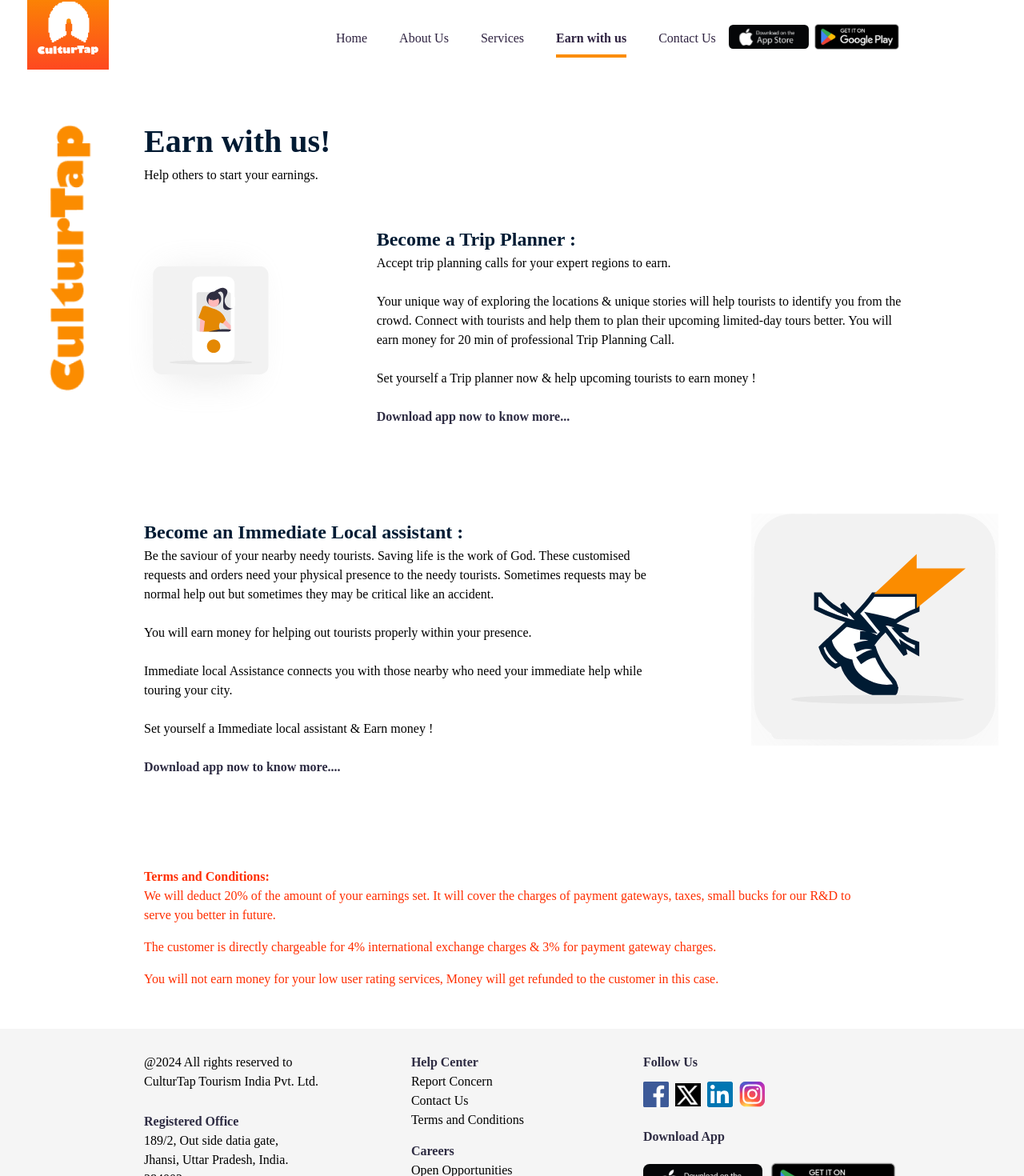
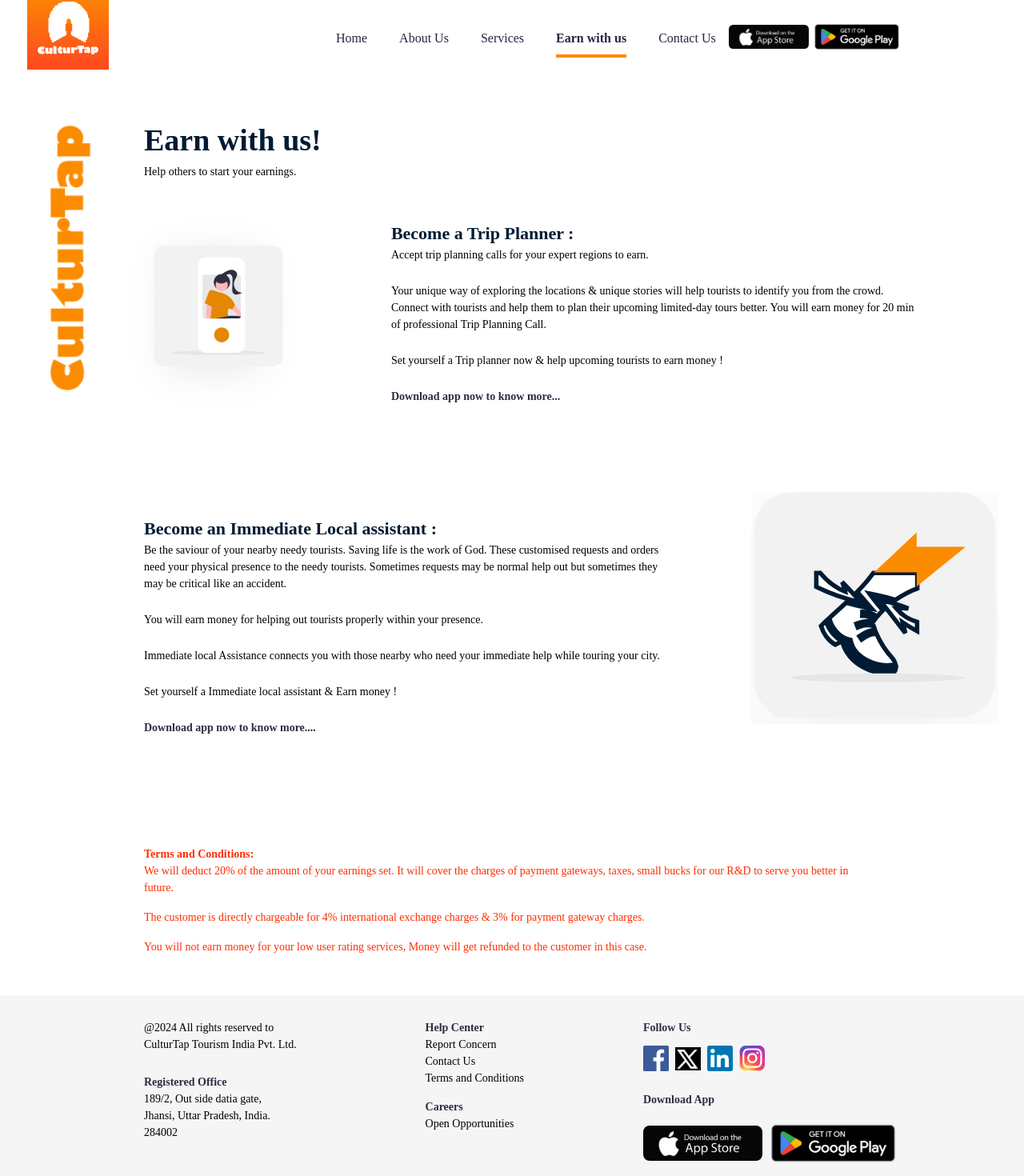
Before and after one commit to kumar-vivek-18/culturTap, a React (Create React App) app in the folder frontend/: page /earn in a window 1280 px wide. Shown: the part 29-1499 px from the top of the page at 80% size. Built offline with nearby package versions, Linux system fonts and the light colour scheme.

Commit message:
modified

```diff
--- a/frontend/src/components/contacts/ContactElement.js
+++ b/frontend/src/components/contacts/ContactElement.js
@@ -49,12 +49,12 @@
     return (
         <div className='max-lg:pl-[0px] lg:ml-[180px] md:mt-[66px] max-sm:pt-[100px] overflow-hidden'>
             <div className='max-lg:pl-[30px] '>
-                <h2 className='text-[40px] heading-color font-extrabold  max-sm:text-[28px]'>{details.type}</h2>
-                <p className='text-[16px] text-[#001b33]'>{details.title}</p>
+                <h2 className='text-[38px] heading-color font-extrabold  max-sm:text-[28px]'>{details.type}</h2>
+                <p className='text-[14px] text-[#001b33]'>{details.title}</p>
             </div>
 
             <div className='md:mt-[69px] flex max-lg:flex-col-reverse max-lg:justify-center  md:gap-[150px]'>
-                <form action="" className='flex flex-col items-center gap-6 z-50'>
+                <form action="" className='flex flex-col items-center gap-6 -z-50'>
                     <div >
                         <p className='text-[14px] text-[#2e2c43] pl-4 pb-2'>Name</p>
                         <input type="text"
--- a/frontend/src/components/earnings/Earn.js
+++ b/frontend/src/components/earnings/Earn.js
@@ -7,32 +7,32 @@
     return (
         <div className='max-sm:px-[30px] max-lg:px-[50px] lg:ml-[180px] md:mt-[60px] max-sm:pt-[100px]'>
             <div>
-                <h2 className='text-[40px] heading-color font-extrabold  max-sm:text-[28px]'>Earn with us!</h2>
-                <p>Help others to start your earnings.  </p>
+                <h2 className='text-[38px] heading-color font-extrabold  max-sm:text-[28px]'>Earn with us!</h2>
+                <p className='text-[14px]'>Help others to start your earnings.  </p>
             </div>
             <div className='flex max-md:flex-col gap-4 md:gap-[135px] md:mt-[50px] items-center'>
                 <div className='md:scale-125'>
                     <img src={earning1} alt="logo" loading='lazy' width='324px' height='304px' />
                 </div>
                 <div className=''>
-                    <h2 className='text-[24px] font-bold heading-color  max-sm:text-[20px]'>Become a Trip Planner :</h2>
-                    <p className='text-[16px]'>Accept trip planning calls for your expert regions to earn.</p>
-                    <p className='text-[16px] mt-6 lg:w-10/12'>Your unique way of exploring the locations & unique stories will help tourists to identify you from the crowd.  Connect with tourists and help them to plan their upcoming limited-day tours better. You will earn money  for 20 min of professional Trip Planning Call. </p>
-                    <p className='text-[16px] mt-6'>
+                    <h2 className='text-[22px] font-bold heading-color  max-sm:text-[20px]'>Become a Trip Planner :</h2>
+                    <p className='text-[14px]'>Accept trip planning calls for your expert regions to earn.</p>
+                    <p className='text-[14px] mt-6 lg:w-10/12'>Your unique way of exploring the locations & unique stories will help tourists to identify you from the crowd.  Connect with tourists and help them to plan their upcoming limited-day tours better. You will earn money  for 20 min of professional Trip Planning Call. </p>
+                    <p className='text-[14px] mt-6'>
                         Set yourself a Trip planner now & help upcoming tourists to earn money !</p>
-                    <p className='text-[16px] mt-6 font-semibold text-[#2e2c43]'>Download app now to know more... </p>
+                    <p className='text-[14px] mt-6 font-semibold text-[#2e2c43]'>Download app now to know more... </p>
                 </div>
             </div>
             <div className='flex max-md:flex-col-reverse md:mt-[100px] items-center gap-[0px] md:gap-[90px]'>
                 <div className='md:w-3/5'>
-                    <p className='heading-color text-[24px] font-bold max-sm:text-[20px]'>Become an Immediate Local assistant :</p>
-                    <p className='text-[16px] w-10/11'>Be the saviour of your nearby needy tourists. Saving life is the work of God. These customised requests  and orders need
+                    <p className='heading-color text-[22px] font-bold max-sm:text-[18px]'>Become an Immediate Local assistant :</p>
+                    <p className='text-[14px] w-10/11'>Be the saviour of your nearby needy tourists. Saving life is the work of God. These customised requests  and orders need
                         your physical presence to the needy tourists. Sometimes requests may be normal help out but sometimes  they may be critical like an accident.  </p>
-                    <p className='text-[16px] mt-6'>You will earn money for helping out tourists properly within your presence. </p>
-                    <p className='text-[16px] mt-6'>Immediate local Assistance connects you with those nearby who need your immediate help while touring  your city. </p>
-                    <p className='text-[16px] mt-6'>
+                    <p className='text-[14px] mt-6'>You will earn money for helping out tourists properly within your presence. </p>
+                    <p className='text-[14px] mt-6'>Immediate local Assistance connects you with those nearby who need your immediate help while touring  your city. </p>
+                    <p className='text-[14px] mt-6'>
                         Set yourself a Immediate local assistant & Earn money !</p>
-                    <p className='text-[16px] mt-6 font-semibold text-[#2e2c43]'>Download app now to know more....</p>
+                    <p className='text-[14px] mt-6 font-semibold text-[#2e2c43]'>Download app now to know more....</p>
                 </div>
                 <div className='md:transform md:scale-150'>
                     <img src={earning2} alt="logo" loading='lazy' width="325px" height="304px" className='scale-125' />
@@ -40,14 +40,14 @@
             </div>
 
             <div className='mt-[30px] md:mt-[100px] md:w-10/12'>
-                <h3 className='text-[16px] font-bold text-[#ff2e00]'>Terms and Conditions:</h3>
-                <p className='text-[16px] text-[#ff2e00]'>We will deduct 20% of the amount of your earnings set. It will cover the charges of payment gateways, taxes, small bucks for our R&D to serve you better in future.
+                <h3 className='text-[14px] font-bold text-[#ff2e00]'>Terms and Conditions:</h3>
+                <p className='text-[14px] text-[#ff2e00]'>We will deduct 20% of the amount of your earnings set. It will cover the charges of payment gateways, taxes, small bucks for our R&D to serve you better in future.
 
                 </p>
-                <p className='text-[16px]  text-[#ff2e00] mt-4'>The customer is directly chargeable for 4% international exchange charges & 3% for payment gateway charges.
+                <p className='text-[14px]  text-[#ff2e00] mt-4'>The customer is directly chargeable for 4% international exchange charges & 3% for payment gateway charges.
 
                 </p>
-                <p className='text-[16px] text-[#ff2e00] mt-4'>You will not earn money for your low user rating services, Money will get refunded to the customer in this case.</p>
+                <p className='text-[14px] text-[#ff2e00] mt-4'>You will not earn money for your low user rating services, Money will get refunded to the customer in this case.</p>
             </div>
         </div>
     )
--- a/frontend/src/components/footer/Footer.js
+++ b/frontend/src/components/footer/Footer.js
@@ -11,8 +11,8 @@
 
 
     return (
-        <div className='w-[100%] flex max-lg:flex-col  max-lg:items-center lg:justify-between lg:pl-[180px] lg:pr-[150px] mt-[50px] pb-[30px] pt-[30px] bg-[#f5f5f5]'>
-            <div className='w-full lg:w-1/2 flex max-sm:flex-col max-sm:pl-[30px]  max-sm:gap-4 lg:justify-between justify-evenly'>
+        <div className='w-[100%] flex max-lg:flex-col text-[14px]  max-lg:items-center lg:justify-between lg:pl-[180px] lg:pr-[150px] mt-[50px] pb-[30px] pt-[30px] bg-[#f5f5f5]'>
+            <div className='w-full lg:w-1/2  flex max-sm:flex-col max-sm:pl-[30px]  max-sm:gap-4 lg:justify-between justify-evenly'>
                 <div className=''>
                     <p>@2024 All rights reserved to </p>
                     <p> CulturTap Tourism India Pvt. Ltd.</p>
```
Also changed, not shown: frontend/src/components/about/About.js (+13 -13 lines), frontend/src/components/home/Home.js (+5 -32 lines).
